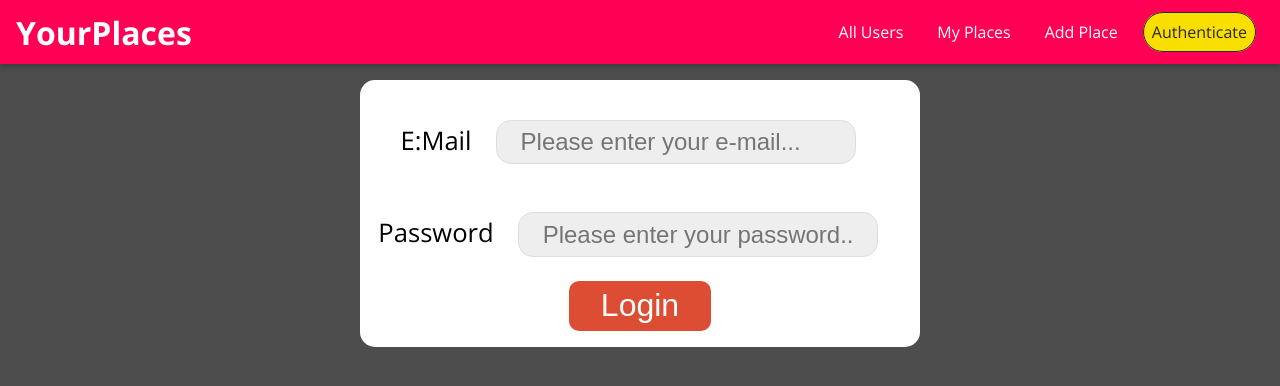
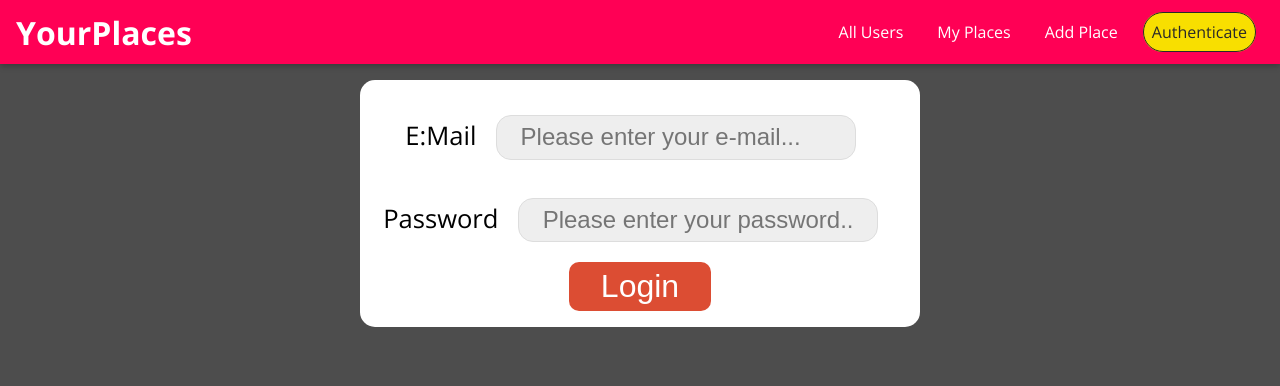
Before and after one commit to Pawliszakk/Places-Application, a Next.js app: page /auth in a window 1280 px wide. Shown: the top 386 px of the page. Built offline with nearby package versions, Linux system fonts and the light colour scheme.

Commit message:
chganged inpur margins

```diff
--- a/components/users/Auth/Auth.module.css
+++ b/components/users/Auth/Auth.module.css
@@ -13,7 +13,7 @@
 	font-size: 1.6rem;
 }
 .authForm input {
-	margin: 1em;
+	margin: 0.8em;
 	padding: 0.3em 1em;
 	border: 1px solid #ddd;
 	background-color: #eee;
```
